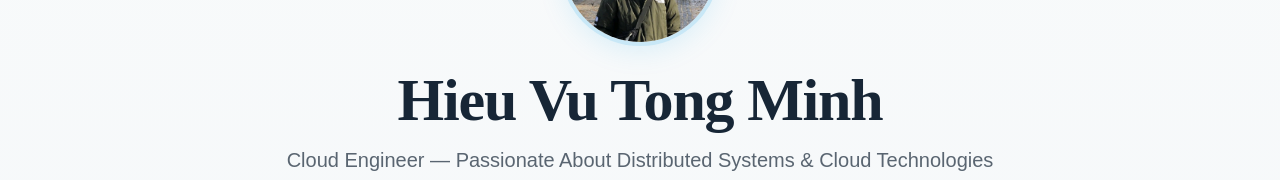
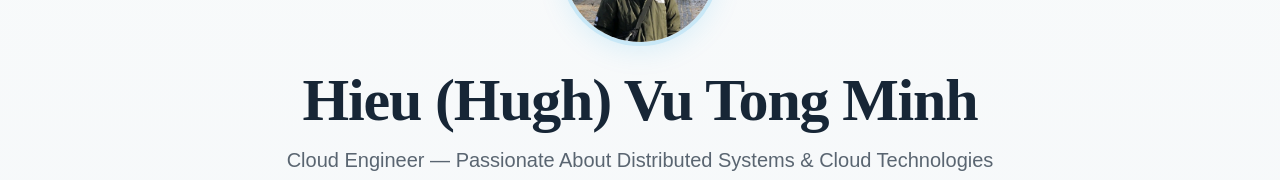
Before and after one commit to vtmhieu/my-digital-hub, a React (Vite) app: page /about in a window 1280 px wide. Shown: the part 242-422 px from the top of the page. Built offline with nearby package versions, Linux system fonts and the light colour scheme; the HTML template or start-up script is replaced by a standard one.

Commit message:
fix: update title and name

```diff
--- a/index.html
+++ b/index.html
@@ -4,14 +4,14 @@
     <meta charset="UTF-8" />
     <link rel="icon" type="image/x-icon" href="/favicon.ico" />
     <meta name="viewport" content="width=device-width, initial-scale=1.0" />
-    <title>Hieu Vu Tong Minh - Cloud Native / Kubernetes Platform Engineer</title>
+    <title>Hieu (Hugh) Vu Tong Minh - Cloud Native / Kubernetes Platform Engineer</title>
     <meta name="description" content="Cloud Native Platform Engineer with strong experience in Kubernetes orchestration, automation, and open-source cloud infrastructure. MSc Student at KTH. Portfolio showcasing projects, experiences, and CV." />
-    <meta name="author" content="Hieu Vu Tong Minh" />
+    <meta name="author" content="Hieu (Hugh) Vu Tong Minh" />
 
     <!-- Open Graph / Facebook -->
     <meta property="og:type" content="website" />
     <meta property="og:url" content="https://hieuvtm.site" />
-    <meta property="og:title" content="Hieu Vu Tong Minh - Cloud Native / Kubernetes Platform Engineer" />
+    <meta property="og:title" content="Hieu (Hugh) Vu Tong Minh - Cloud Native / Kubernetes Platform Engineer" />
     <meta property="og:description" content="Cloud Native Platform Engineer with strong experience in Kubernetes orchestration, automation, and open-source cloud infrastructure. MSc Student at KTH." />
     <!-- Update og:image when you have your own image -->
     <!-- <meta property="og:image" content="https://hieuvtm.site/og-image.png" /> -->
@@ -19,7 +19,7 @@
     <!-- Twitter -->
     <meta name="twitter:card" content="summary_large_image" />
     <meta name="twitter:url" content="https://hieuvtm.site" />
-    <meta name="twitter:title" content="Hieu Vu Tong Minh - Cloud Native Platform Engineer" />
+    <meta name="twitter:title" content="Hieu (Hugh) Vu Tong Minh - Cloud Native Platform Engineer" />
     <meta name="twitter:description" content="Cloud Native / Kubernetes Platform Engineer — Passionate about Open Source" />
     <!-- Update twitter:image when you have your own image -->
     <!-- <meta name="twitter:image" content="https://hieuvtm.site/og-image.png" /> -->
--- a/src/pages/About.tsx
+++ b/src/pages/About.tsx
@@ -51,7 +51,7 @@ const About = () => {
                 className="w-40 h-40 rounded-full mx-auto mb-6 shadow-medium border-4 border-accent/20 object-cover"
               />
               <h1 className="text-5xl md:text-6xl font-serif font-bold text-primary mb-4">
-                Hieu Vu Tong Minh
+                Hieu (Hugh) Vu Tong Minh
               </h1>
               <p className="text-xl text-foreground/70 mb-6">
                 Cloud Engineer — Passionate About Distributed Systems & Cloud Technologies
--- a/src/pages/Index.tsx
+++ b/src/pages/Index.tsx
@@ -16,18 +16,18 @@ const Index = () => {
             <div className="mb-8">
               <img
                 src={avatarImage}
-                alt="Hieu Vu Tong Minh"
+                alt="Hieu (Hugh) Vu Tong Minh"
                 className="w-32 h-32 rounded-full mx-auto shadow-medium border-4 border-accent/20 object-cover"
               />
             </div>
             <h1 className="text-5xl md:text-7xl font-serif font-bold text-primary leading-tight">
-              Hieu Vu Tong Minh
+              Hieu (Hugh) Vu Tong Minh
               <span className="block bg-gradient-warm bg-clip-text text-transparent">
                 Software Engineer
               </span>
             </h1>
             <p className="text-xl md:text-2xl text-foreground/70 max-w-2xl mx-auto">
-              Passionate About Distributed Systems & Cloud Technologies. Building Kubernetes control-plane components and working with multi-cloud infrastructure. MSc Student at KTH.
+              Passionate About Distributed Systems & Cloud Technologies. Experienced in building Kubernetes control-plane components and working with multi-cloud infrastructure. MSc Student at KTH.
             </p>
             <div className="flex flex-wrap gap-4 justify-center pt-4">
               <Button asChild size="lg" className="bg-gradient-warm hover:opacity-90 transition-opacity">
```
